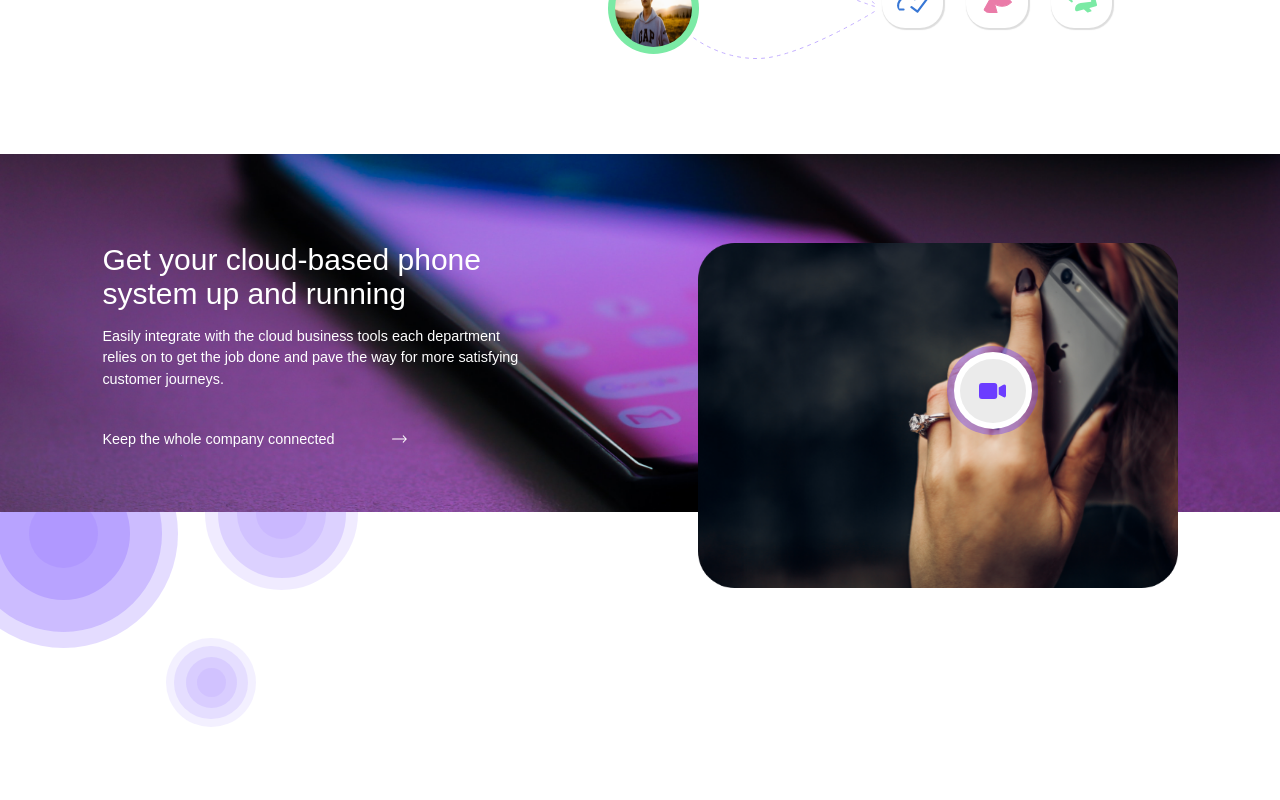
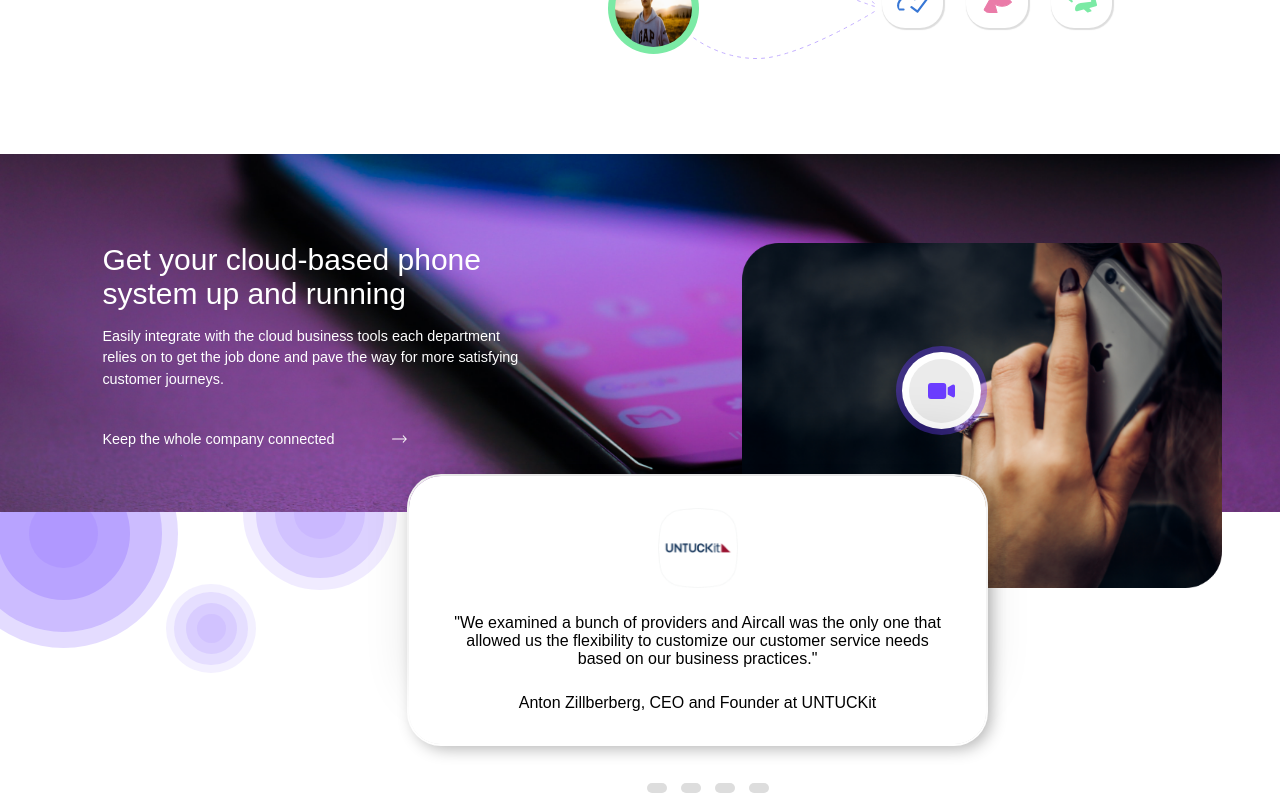
Before and after one commit to Gzim-Dardhishta/HostVoiceCall, a React (Create React App) app: page / in a window 1280 px wide. Shown: the part 1788-2588 px from the top of the page. Before the commit the page ends 2515 px from the top, so only its background shows below. Built offline with nearby package versions, Linux system fonts and the light colour scheme; a web font is replaced by a local one.

Commit message:
phone Carousel

```diff
--- a/src/Components/pages/Home/PhoneSystem.js
+++ b/src/Components/pages/Home/PhoneSystem.js
@@ -2,6 +2,9 @@ import React from 'react'
 import { FormattedMessage } from 'react-intl';
 import { Link } from 'react-router-dom';
 import './styles/phonesystem.scss'
+
+import { PhoneSystemCarousel } from './data';
+import Carousel from './phonesystem-slider/Carousel';
 
 
 const PhoneSystem = () => {
@@ -36,7 +39,9 @@ const PhoneSystem = () => {
           </div>
         </div>
 
-        <div className="slider"></div>
+        <div className="slider">
+          <Carousel slider={PhoneSystemCarousel} />
+        </div>
       </div>
       <div className="phone-image">
         <div className="circle1">
--- a/src/Components/pages/Home/data.js
+++ b/src/Components/pages/Home/data.js
@@ -20,6 +20,8 @@ import connection9 from '../../../assets/Home/Connections/connection9.svg';
 import connection10 from '../../../assets/Home/Connections/connection10.svg';
 
 import arrow2 from '../../../assets/Home/phonesystem/arrow.svg';
+
+import logo1 from '../../../assets/Home/phonesystem/company-logo.png';
 
 
 
@@ -118,3 +120,38 @@ export const PhoneSystemData = [
         arrow: arrow2
     }
 ]
+
+export const PhoneSystemCarousel = [
+    {
+        cls: 'cls1',
+        icon: logo1,
+        text: <FormattedMessage id='text' defaultMessage="We examined a bunch of providers and Aircall was the only one that
+        allowed us the flexibility to customize our customer service needs based on
+        our business practices." />,
+        author: <FormattedMessage id='author' defaultMessage="Anton Zillberberg, CEO and Founder at UNTUCKit" />
+    },
+    {
+        cls: 'cls2',
+        icon: logo1,
+        text: <FormattedMessage id='text' defaultMessage="We examined a bunch of providers and Aircall was the only one that
+        allowed us the flexibility to customize our customer service needs based on
+        our business practices." />,
+        author: <FormattedMessage id='author' defaultMessage="Anton Zillberberg, CEO and Founder at UNTUCKit" />
+    },
+    {
+        cls: 'cls3',
+        icon: logo1,
+        text: <FormattedMessage id='text' defaultMessage="We examined a bunch of providers and Aircall was the only one that
+        allowed us the flexibility to customize our customer service needs based on
+        our business practices." />,
+        author: <FormattedMessage id='author' defaultMessage="Anton Zillberberg, CEO and Founder at UNTUCKit" />
+    },
+    {
+        cls: 'cls4',
+        icon: logo1,
+        text: <FormattedMessage id='text' defaultMessage="We examined a bunch of providers and Aircall was the only one that
+        allowed us the flexibility to customize our customer service needs based on
+        our business practices." />,
+        author: <FormattedMessage id='author' defaultMessage="Anton Zillberberg, CEO and Founder at UNTUCKit" />
+    }
+]
--- /dev/null
+++ b/src/Components/pages/Home/phonesystem-slider/Carousel.js
@@ -0,0 +1,31 @@
+import { React, useState } from 'react'
+import CarouselItem from './CarouselItems';
+import CarouselIndicators from './CarouselIndicators';
+import './Carousel.scss'
+
+const Carousel = ({ slider }) => {
+
+    const [currentSlide, setCurrentSlide] = useState(0)
+    const [width, height] = useState();
+    const switchIndex = (index) => {
+        setCurrentSlide(index);
+    }
+    return (
+        <div className='slider'>
+            <div className='phone-carousel'>
+                <div className="phone-carousel-inner"
+                    style={{ transform: `translateX(${-currentSlide * 100}%)`}}
+                >
+                    {slider.map((slide, index) => {
+                        return (
+                            <CarouselItem slide={slide} key={index} />
+                        )
+                    })}
+                </div>
+            </div>
+            <CarouselIndicators slider={slider} currentIndex={currentSlide} switchIndex={switchIndex} />
+        </div>
+    )
+}
+
+export default Carousel
--- /dev/null
+++ b/src/Components/pages/Home/phonesystem-slider/Carousel.scss
@@ -0,0 +1,75 @@
+
+
+.phone-carousel{
+    margin: 0 auto;
+    overflow: hidden;
+    position: relative;
+    z-index: 2;
+    border-radius: 2em;
+    box-shadow:
+          0 -3em 3em rgba(0,0,0,0.1),
+          0 0  0 2px rgb(255,255,255),
+          0.3em 0.3em 1em rgba(0,0,0,0.3);
+
+
+    .phone-carousel-inner {
+        white-space: nowrap;
+        transition: ease 1s;
+
+        .phone-carousel-item {
+            display: inline-block;
+            white-space: normal;
+            background-color: #fff;
+
+            width: 100%;
+
+            .card{
+                text-align: center;
+                border-radius: 3em;
+                padding: 2em;
+
+                .icon{
+                    margin: auto;
+                    width: min(5em, 14vw);
+                }
+                .text{
+                    margin: 5% 2%;
+                    font-size: min(1em, 3vw);
+                }
+                .author{
+                    font-size: min(1em, 3vw);
+                }
+            }
+        }
+    }
+}
+
+.phone-carousel-indicators{
+    width: 20%;
+    margin:auto;
+    margin-top: 2em;
+    display: flex;
+    @media(max-width:768px) {
+        margin-right: 50%;
+    }
+
+
+    button{
+        cursor: pointer;
+        border: none;
+        border-radius: 10px;
+        background-color: #ddd;
+        padding: 5px 10px;
+        margin: 7px;
+        &:hover{
+            transition: .5s ease-out;
+            padding: 5px 18px;
+            background-color: #6C3DFF;
+        }
+    }
+
+    .phone-carousel-indicators-itemactive{
+      background-color: #6C3DFF;
+      padding: 5px 17.5px;
+    }
+  }
--- /dev/null
+++ b/src/Components/pages/Home/phonesystem-slider/CarouselIndicators.js
@@ -0,0 +1,14 @@
+const CarouselIndicators = ({ slider, currentIndex, switchIndex }) => {
+    return (
+      <div className="phone-carousel-indicators">
+        {slider.map((_, index) => (
+          <button
+            className={`carousel-indicator-item${currentIndex === index ? 'active' : ''}`}
+            onClick={() => switchIndex(index)}
+          ></button>
+        ))}
+      </div>
+    );
+  };
+
+  export default CarouselIndicators;
--- /dev/null
+++ b/src/Components/pages/Home/phonesystem-slider/CarouselItems.js
@@ -0,0 +1,15 @@
+import React from 'react'
+
+const CarouselItems = ({ slide }) => {
+    return (
+        <div className='phone-carousel-item'>
+            <div className="card">
+                <div className="icon" style={{ content: `url(${slide.icon})` }}></div>
+                <div className="text">"{slide.text}"</div>
+                <div className="author">{slide.author}</div>
+            </div>
+        </div>
+    )
+}
+
+export default CarouselItems
--- a/src/Components/pages/Home/slider/Carousel.js
+++ b/src/Components/pages/Home/slider/Carousel.js
@@ -17,6 +17,7 @@ function Carousel({ slider }) {
         <div className='carousel'>
             <div
                 className="carousel-inner"
+                style={{ transform: `translateX(${-currentSlide * 50}%)`}}
             // style={
             //     width > 1068
             //         ? { transform: `translateX(${-currentSlide * 20}%)` }
--- a/src/Components/pages/Home/slider/Carousel.scss
+++ b/src/Components/pages/Home/slider/Carousel.scss
@@ -72,7 +72,7 @@
     margin-top: 2em;
     display: flex;
 
-    .carousel-indicators-itemactive{
+    .carousel-indicator-itemactive{
       background-color: #6C3DFF;
       padding: 5px 17.5px;
     }
@@ -81,7 +81,7 @@
         border: none;
         border-radius: 10px;
         background-color: #ddd;
-        padding: 5px 12px;
+        padding: 5px 10px;
         margin: 7px;
         &:hover{
             transition: .5s ease-out;
--- a/src/Components/pages/Home/styles/callcenter.scss
+++ b/src/Components/pages/Home/styles/callcenter.scss
@@ -68,7 +68,7 @@
             }
 
             .button{
-                flex: .9;
+                flex: 1;
                 text-align: center;
                 font-size: min(1em, 1.4vw);
                 padding: 1em;
--- a/src/Components/pages/Home/styles/phonesystem.scss
+++ b/src/Components/pages/Home/styles/phonesystem.scss
@@ -59,15 +59,12 @@
             content: url("../../../../assets/Home/phonesystem/image1.png");
             width: min(30em, 40vw);
             position: absolute;
-            right: 8%;
-            @media (max-width: 768px) {
-                right: 3%;
-            }
+            left: 58%;
         }
         .circle1{
             position: absolute;
             top: 15vw;
-            left: 74%;
+            left: 70%;
             padding: .4em;
             background-color: rgba(108, 61, 255, .4);
             border-radius: 50%;
@@ -88,6 +85,18 @@
                         z-index: 2;
                     }
                 }
+            }
+        }
+
+        .slider{
+            position: absolute;
+            top: 90%;
+            right: 23%;
+
+            @media (max-width: 768px) {
+                top: 120%;
+                right: 9%;
+                width: 80%;
             }
         }
     }
@@ -121,7 +130,7 @@
     .medium{
         position: absolute;
         top: 79%;
-        left: 16%;
+        left: 19vw;
         z-index: -1;
         .circle1{
             padding: min(.8em, 2vw);
@@ -146,8 +155,7 @@
     }
     .small{
         position: absolute;
-        // top: 100%;
-        bottom: -60%;
+        top: 120%;
         left: 13%;
         z-index: -1;
         .circle1{
--- a/src/Components/shared/NavBar/navbar.scss
+++ b/src/Components/shared/NavBar/navbar.scss
@@ -14,7 +14,7 @@ header {
     position: fixed;
     top: 0;
     left: 0;
-    z-index: 2;
+    z-index: 2000;
     background-color: #fff;
 }
 
```
